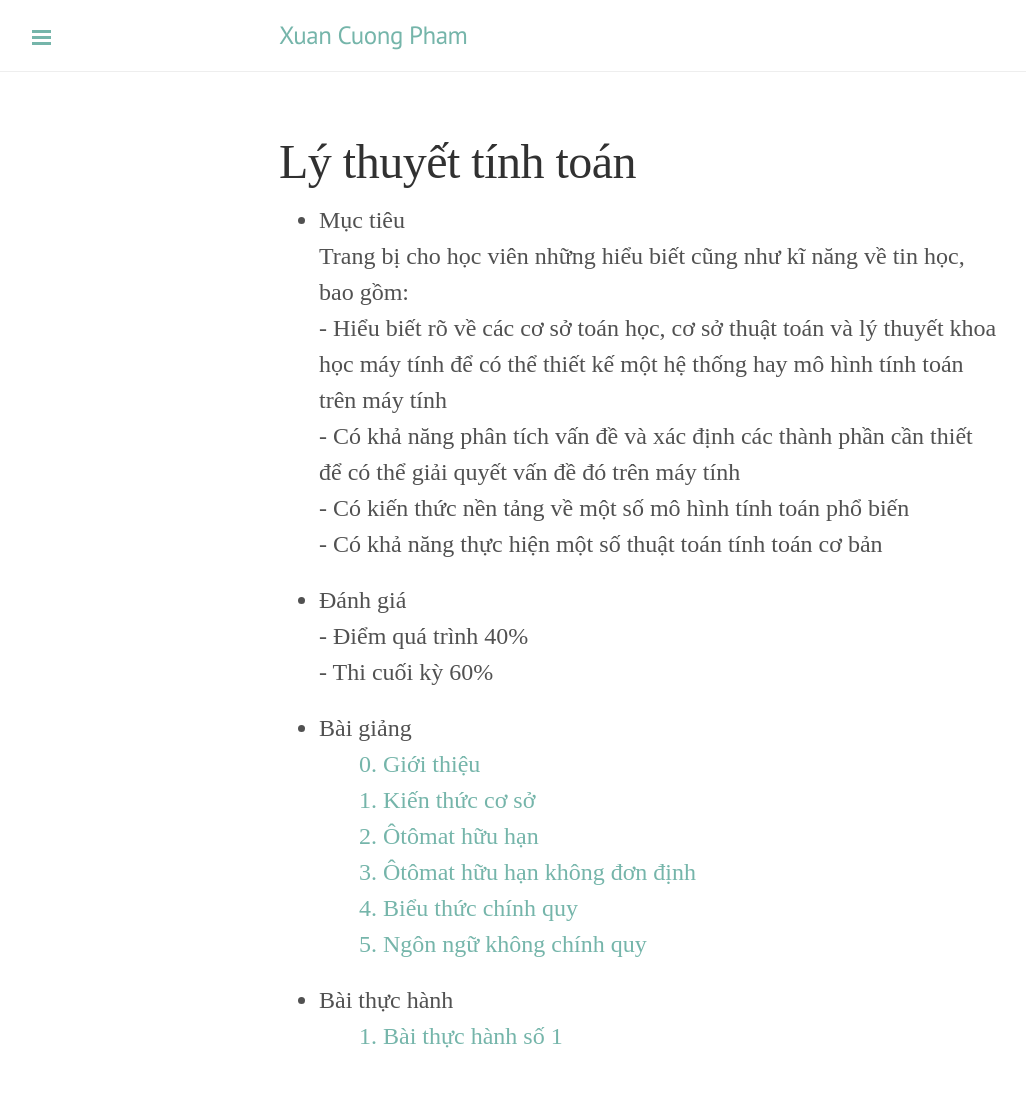
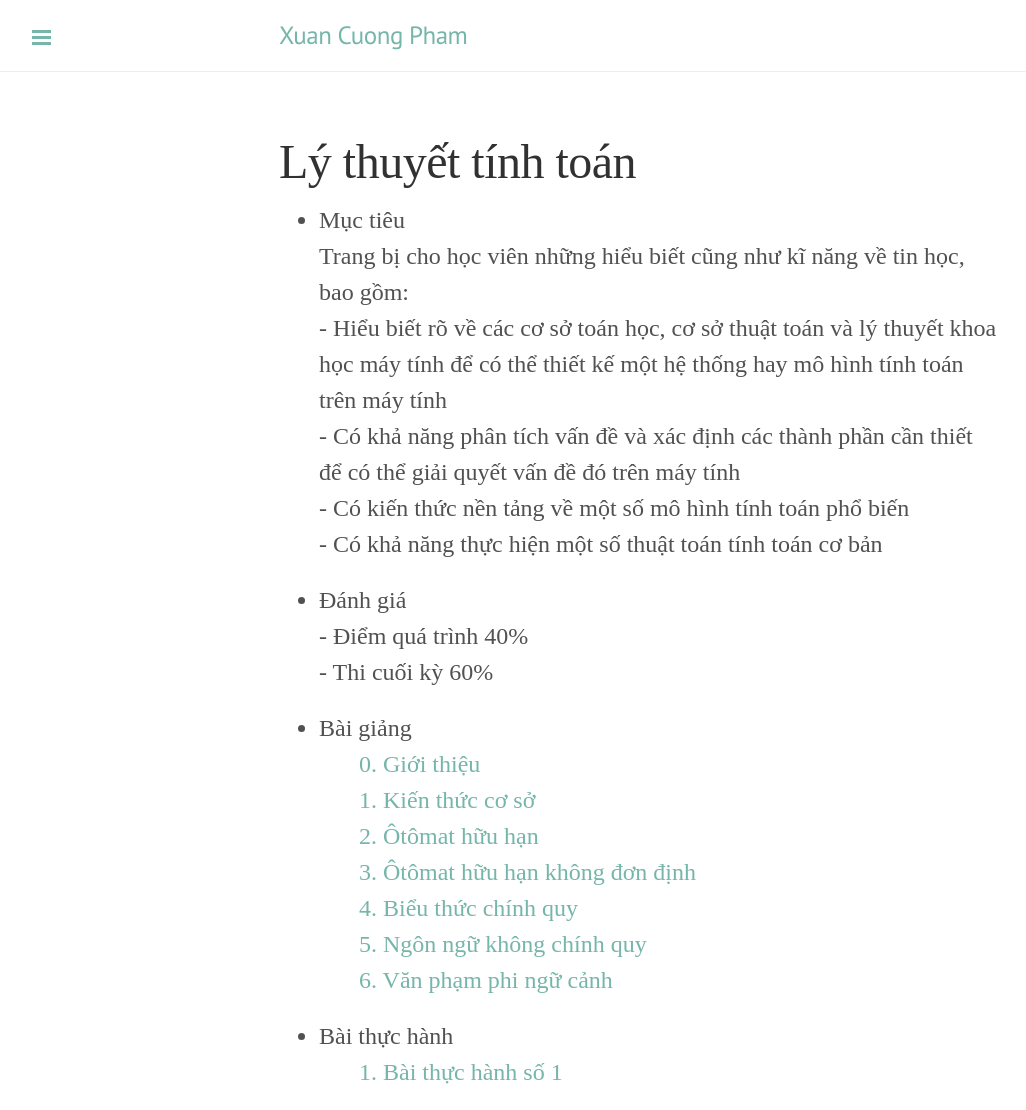
Before and after one commit to villahp/villahp.github.io, a Jekyll site: the page built from teaching/lttt.html, in a window 1280 px wide. Shown: the whole page, without its empty margins (1-1027 px from the left). Built offline with Jekyll 4.4.1, drawn with Linux system fonts in a browser that asks for light colours; Markdown is read by kramdown in place of the engine named in the settings; before the commit the page ends 1074 px from its top, so only the background shows below that.

Commit message:
update chap 6 ToC

```diff
--- a/teaching/lttt.html
+++ b/teaching/lttt.html
@@ -29,6 +29,7 @@ mô hình tính toán trên máy tính </br>
 		<li> <a href="/download/LTTT/Slide/Chap 3.pdf">3. Ôtômat hữu hạn không đơn định</a>
 		<li> <a href="/download/LTTT/Slide/Chap 4.pdf">4. Biểu thức chính quy</a>
 		<li> <a href="/download/LTTT/Slide/Chap 5.pdf">5. Ngôn ngữ không chính quy</a>
+		<li> <a href="/download/LTTT/Slide/Chap 6.pdf">6. Văn phạm phi ngữ cảnh</a>
 	</ul>
 
 	<li> Bài thực hành
```
Also changed, not shown: 1 other file.
